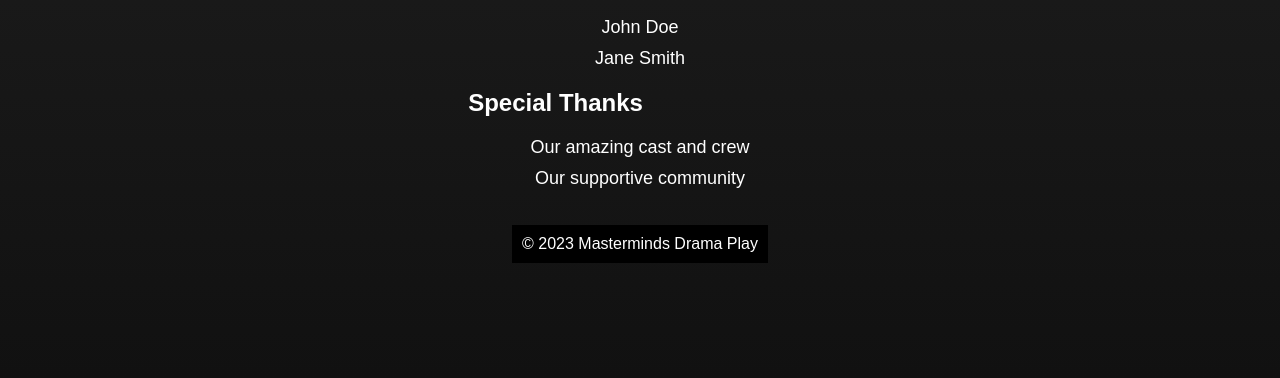
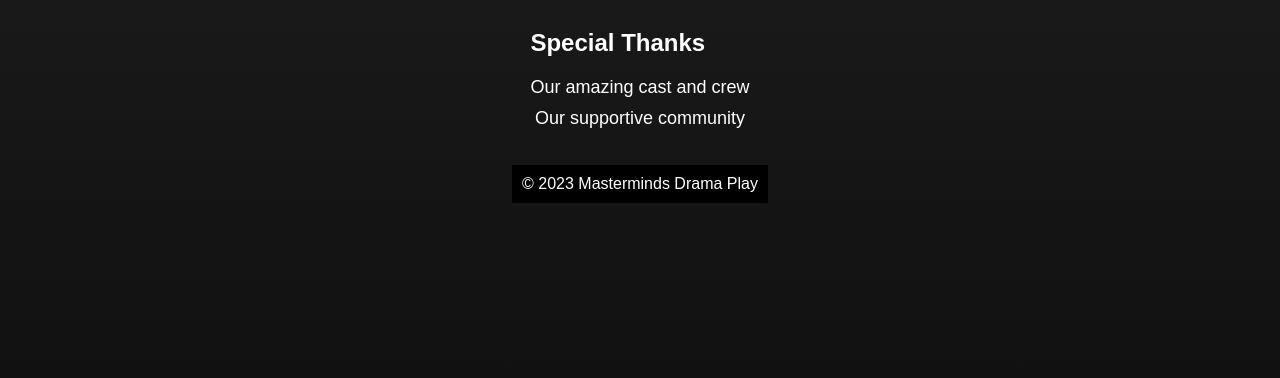
Before and after one commit to mastermindsyyc/mastermindsyyc.github.io, a plain HTML site: page credits.html in a window 1280 px wide. Shown: the part 422-800 px from the top of the page. Drawn offline with Linux system fonts and the light colour scheme.

Commit message:
Update credits.html

```diff
--- a/credits.html
+++ b/credits.html
@@ -104,13 +104,7 @@
         </ul>
     </nav>
     <div class="container">
-        <div class="credits">
-            <h2>Web Design and Development</h2>
-            <ul>
-                <li>John Doe</li>
-                <li>Jane Smith</li>
-            </ul>
-        </div>
+
 
         <h2>Special Thanks</h2>
         <div class="credits">
```
